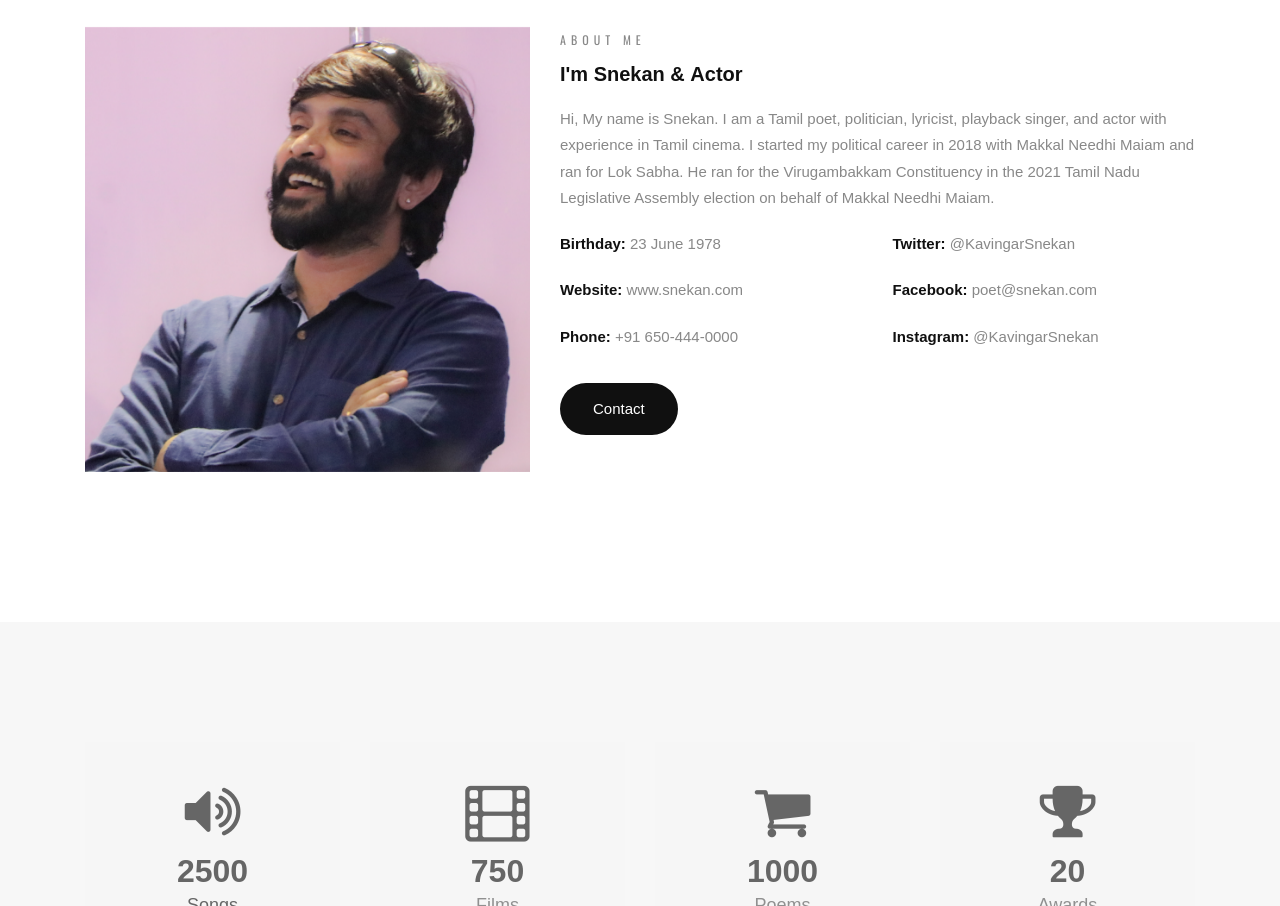
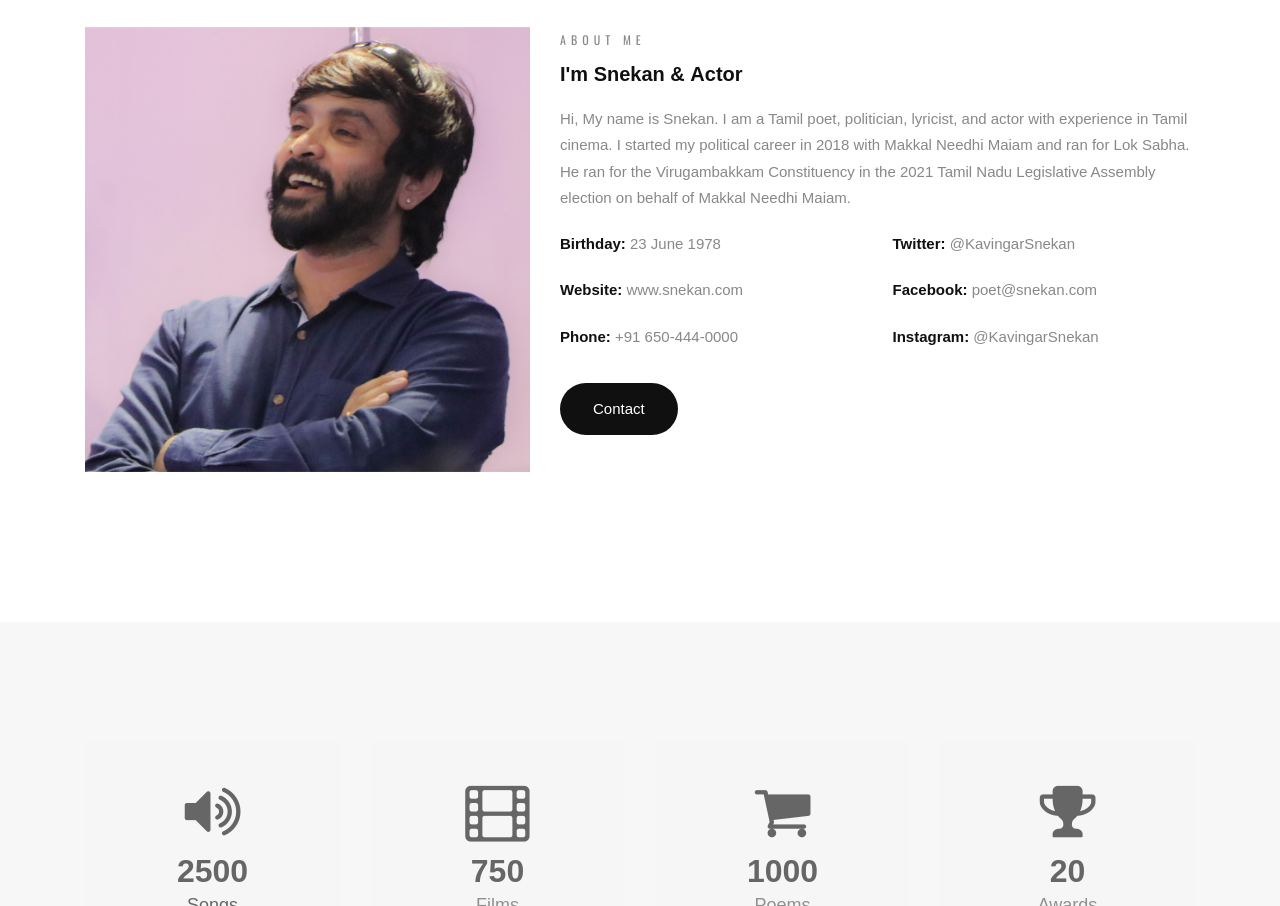
Before and after one commit to striveajjonline/portfolio, a plain HTML site: page index.html in a window 1280 px wide. Shown: the part 1002-1908 px from the top of the page. Drawn offline with nearby package versions, Linux system fonts and the light colour scheme; a web font is replaced by a local one.

Commit message:
latest update 1

```diff
--- a/index.html
+++ b/index.html
@@ -118,7 +118,7 @@
                                         <b>Politician</b>
                                     </span>
                                 </h2>
-                    <p>Hi, My name is Snekan. I am a Tamil poet, politician, lyricist, playback singer, and actor with experience in Tamil cinema. I started my political career in 2018 with Makkal Needhi Maiam and ran for Lok Sabha. He ran for the Virugambakkam Constituency in the 2021 Tamil Nadu Legislative Assembly election on behalf of Makkal Needhi Maiam.</p>
+                    <p>Hi, My name is Snekan. I am a Tamil poet, politician, lyricist, and actor with experience in Tamil cinema. I started my political career in 2018 with Makkal Needhi Maiam and ran for Lok Sabha. He ran for the Virugambakkam Constituency in the 2021 Tamil Nadu Legislative Assembly election on behalf of Makkal Needhi Maiam.</p>
                     <div class="addo-about-contact-wrap">
                         <div class="row">
                             <div class="col-md-6">
```
